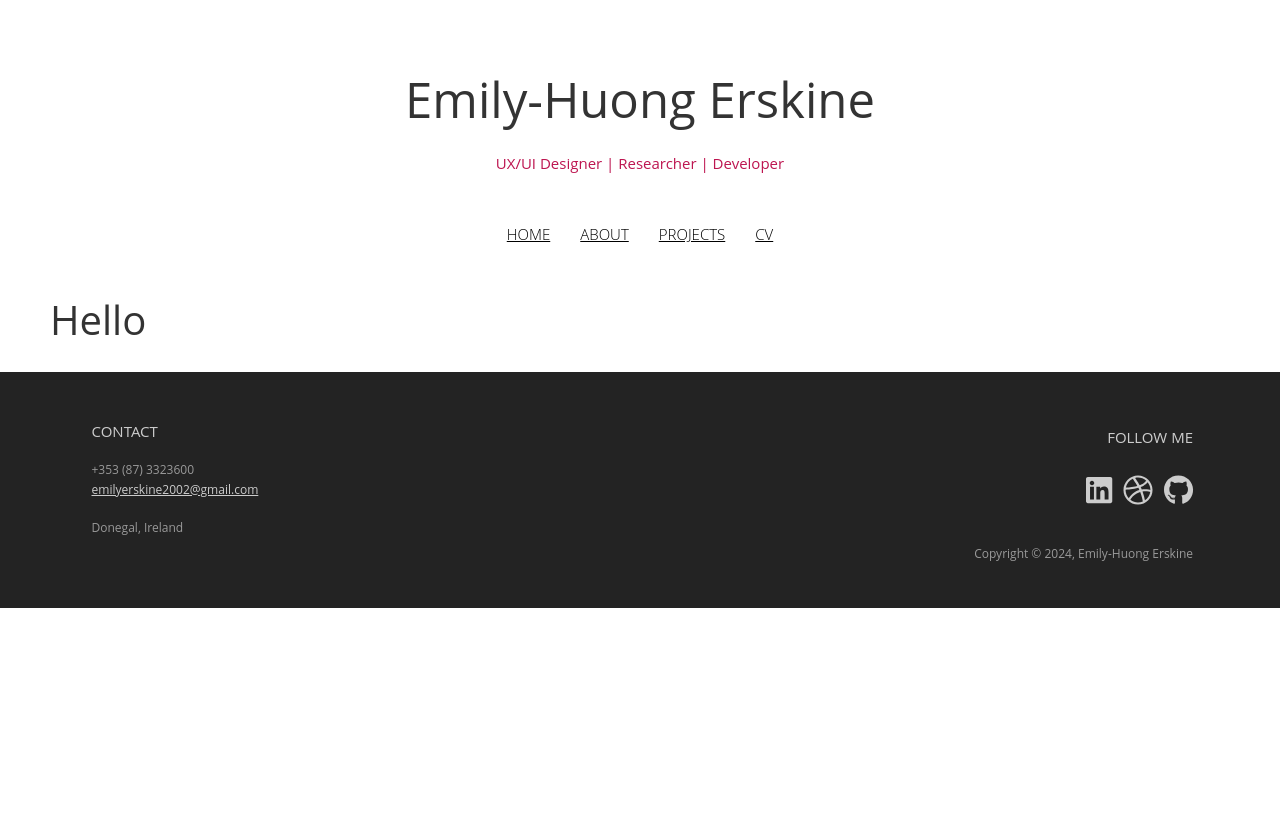
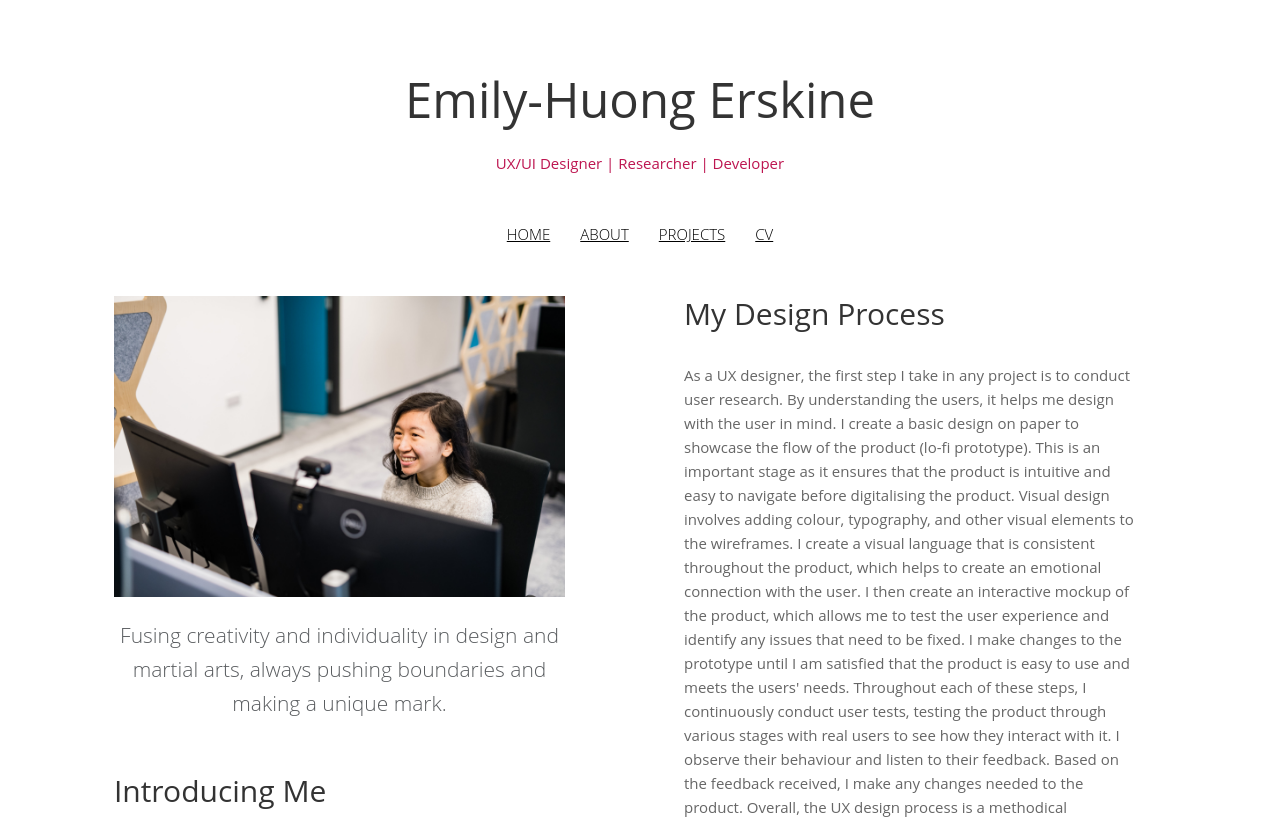
Before and after one commit to emily-h-erskine/new-portfolio, a React (Create React App) app: page /about in a window 1280 px wide. Shown: the top 819 px of the page. Built offline with nearby package versions, Linux system fonts and the light colour scheme.

Commit message:
Adding my about page contents

```diff
--- a/src/About/about.js
+++ b/src/About/about.js
@@ -1,10 +1,42 @@
 import React from "react";
-
+import 'bootstrap/dist/css/bootstrap.min.css';
+import PhotoOfMe from "./Me.jpg";
 
 export default function About() {
   return (
-    <main className="flex min-h-screen flex-col justify-between p-24">
-        <h1>Hello</h1>
+    <main id="main" style={{ marginLeft: '5%'}}>
+      <div className="row">
+        <div className="col-md-5 mb-4">
+          <img src={PhotoOfMe} alt="Emily-Huong Erskine" width="100%" />
+          <br />
+          <p className="lead text-center text-muted">
+            Fusing creativity and individuality in design and martial arts, always pushing boundaries and making a unique mark.
+          </p>
+          <br />
+          <h3>Introducing Me</h3>
+          <br />
+          <p>
+            Welcome to my E-Portfolio! Hello, my name is Emily-Huong Erskine, and a recent graduate of Atlantic Technological University, Sligo Campus where I studied for my degree in Application Design and User Experience, achieving a 1.1 (First Class Honors).
+            I have a passion for all things computing and design. I have a very creative mind, I'm hardworking and determined—always happy to learn and expand my knowledge and skillsets.
+          </p>
+        </div>
+        <div className="col-md-1 d-none d-md-block"></div>
+        <div className="col-md-5">
+          <h3>My Design Process</h3>
+          <br />
+          <p>
+          As a UX designer, the first step I take in any project is to conduct user research. By understanding the users, it helps me design with the user in mind.
+            I create a basic design on paper to showcase the flow of the product (lo-fi prototype). This is an important stage as it ensures that the product is intuitive
+            and easy to navigate before digitalising the product. Visual design involves adding colour, typography, and other visual elements to the wireframes. I create a visual
+            language that is consistent throughout the product, which helps to create an emotional connection with the user. I then create an interactive mockup of the product,
+            which allows me to test the user experience and identify any issues that need to be fixed. I make changes to the prototype until I am satisfied that the product
+            is easy to use and meets the users' needs. Throughout each of these steps, I continuously conduct user tests, testing the product through various stages with
+            real users to see how they interact with it. I observe their behaviour and listen to their feedback. Based on the feedback received, I make any changes needed to
+            the product. Overall, the UX design process is a methodical approach that involves several stages. By following this process, I can create products that are both
+            useful and easy to use. By putting the user at the centre of the design, I can create products that truly meet their needs and deliver a great user experience.
+          </p>
+        </div>
+      </div>
     </main>
   );
 }
```
Also changed, not shown: src/About/Me.jpg (added).
